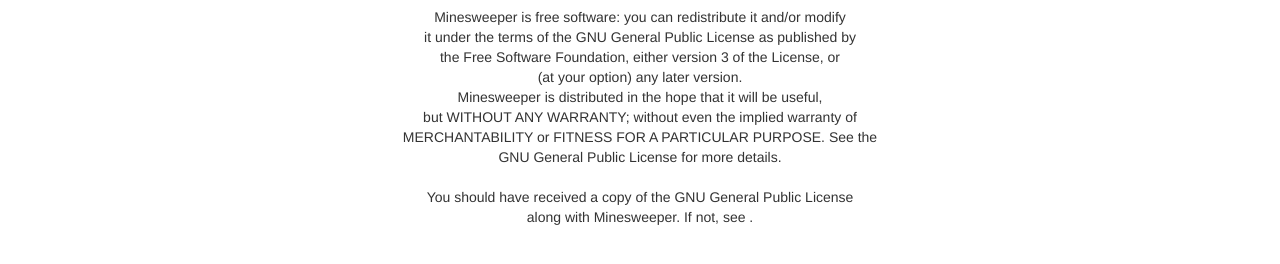
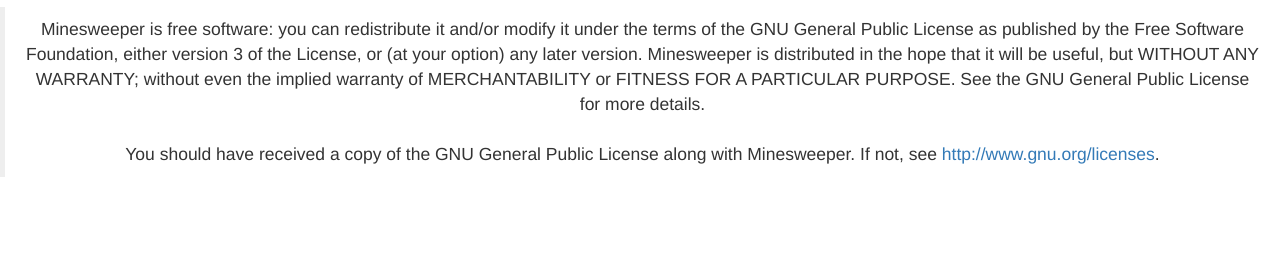
Before and after one commit to pkravetskiy/WS1516_MinesweeperWeb, a plain HTML site: page app/views/license.scala.html in a window 1280 px wide. Shown: the part 108-372 px from the top of the page. Drawn offline with nearby package versions, Linux system fonts and the light colour scheme.

Commit message:
repaired license page. remove deprecated <center> tag

```diff
--- a/app/views/license.scala.html
+++ b/app/views/license.scala.html
@@ -4,8 +4,8 @@
     <title>Minesweeper</title>
     <meta charset="UTF-8">
     <link rel="stylesheet" href="//netdna.bootstrapcdn.com/bootstrap/3.3.5/css/bootstrap.min.css">
-    <link rel="stylesheet" media="screen" href="@routes.Assets.at("public/stylesheets/main.css")">
-    <link rel="shortcut icon" type="image/png" href="@routes.Assets.at("public/images/minesweepericon.png")">
+    <link rel="stylesheet" media="screen" href="@routes.Assets.at("stylesheets/main.css")">
+    <link rel="shortcut icon" type="image/png" href="@routes.Assets.at("images/minesweepericon.png")">
   </head>
   <body>
   <nav class="navbar navbar-default">
@@ -16,20 +16,21 @@
       </div>
     </div>
   </nav>
-<center>
+<div style="text-align: center">
 <h2>License</h2>
-Minesweeper is free software: you can redistribute it and/or modify <br>
- it under the terms of the GNU General Public License as published by <br>
- the Free Software Foundation, either version 3 of the License, or<br>
- (at your option) any later version.<br>
- Minesweeper is distributed in the hope that it will be useful,<br>
- but WITHOUT ANY WARRANTY; without even the implied warranty of<br>
- MERCHANTABILITY or FITNESS FOR A PARTICULAR PURPOSE.  See the<br>
+<blockquote>
+Minesweeper is free software: you can redistribute it and/or modify
+ it under the terms of the GNU General Public License as published by
+ the Free Software Foundation, either version 3 of the License, or
+ (at your option) any later version.
+ Minesweeper is distributed in the hope that it will be useful,
+ but WITHOUT ANY WARRANTY; without even the implied warranty of
+ MERCHANTABILITY or FITNESS FOR A PARTICULAR PURPOSE.  See the
  GNU General Public License for more details.<br><br>
 
- You should have received a copy of the GNU General Public License<br>
- along with Minesweeper.  If not, see <http://www.gnu.org/licenses/>.
-
-</center>
+ You should have received a copy of the GNU General Public License
+ along with Minesweeper.  If not, see <a href="http://www.gnu.org/licenses/">http://www.gnu.org/licenses</a>.
+</blockquote>
+</div>
   </body>
 </html>
--- a/public/stylesheets/main.css
+++ b/public/stylesheets/main.css
@@ -99,6 +99,7 @@
     font-family: "Raleway";
     font-weight: 300;
     color: #ad2b2b;
+    text-align: center;
 }
 
 
@@ -144,8 +145,8 @@
     display: block;
     margin-top: 1em;
     margin-bottom: 1em;
-    margin-left: 40px;
-    margin-right: 40px;
+    margin-left: 80px;
+    margin-right: 80px;
 }
 
 /* ==========================================================================
```
Also changed, not shown: app/views/authors.scala.html (+3 -2 lines).
